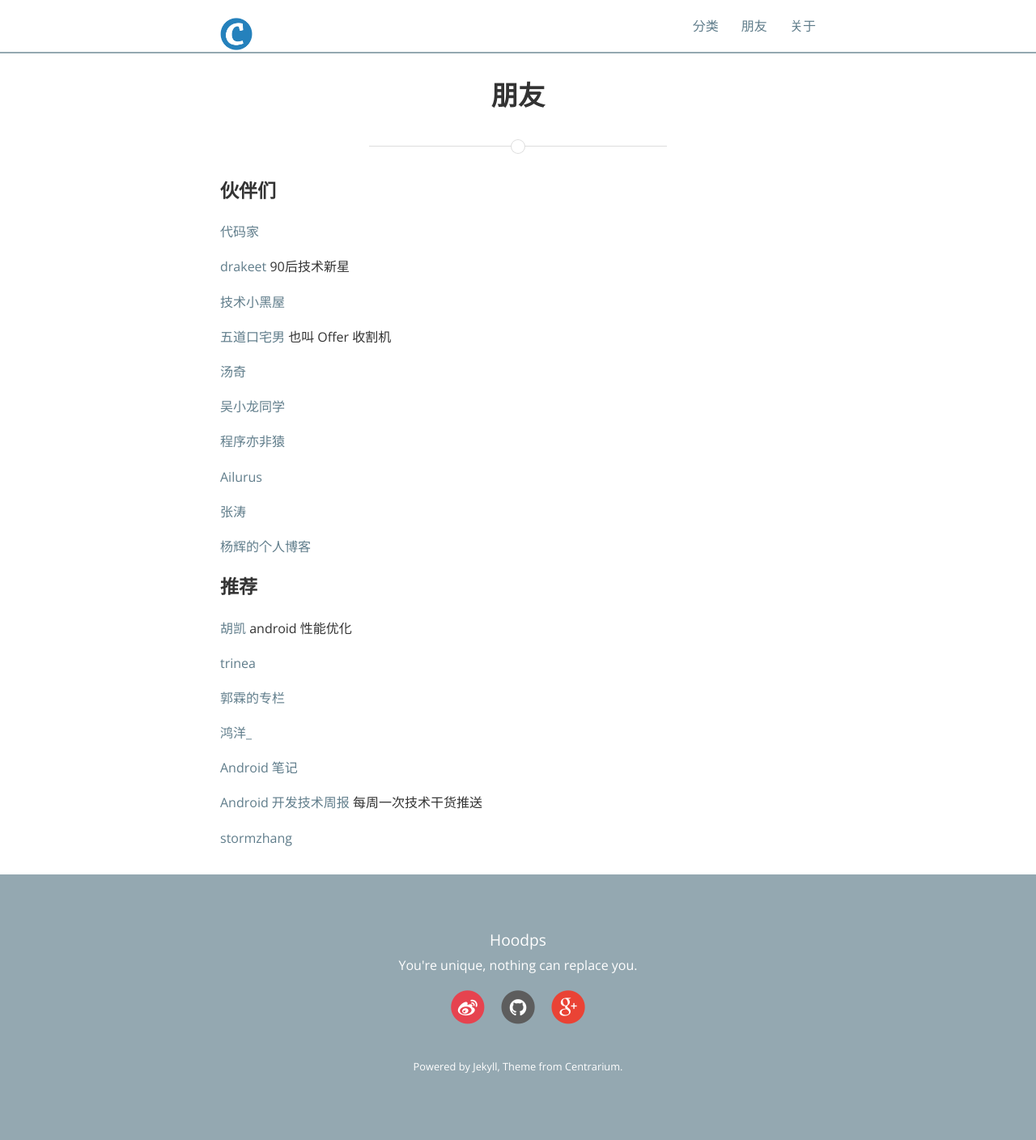
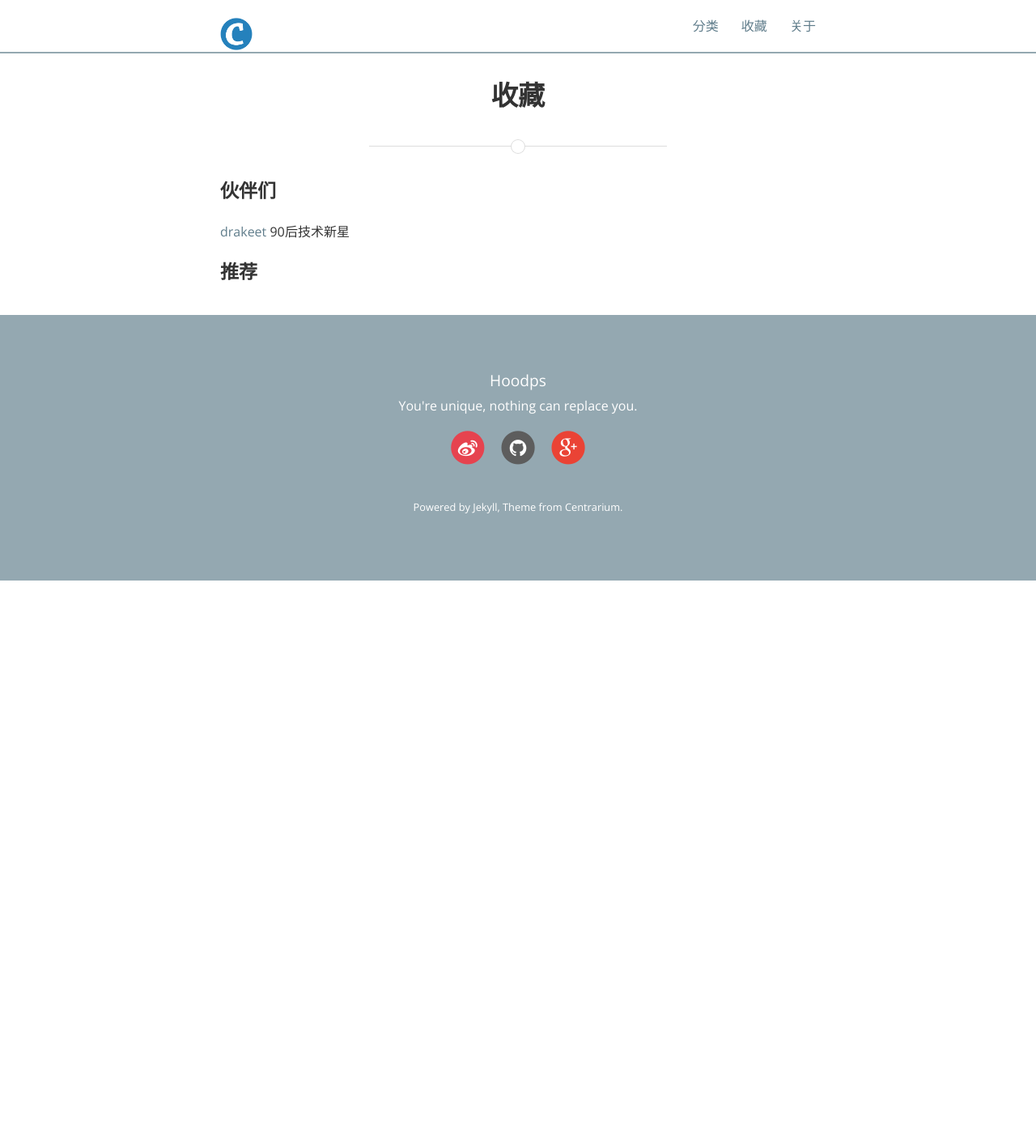
Before and after one commit to Hoodps/myblog, a Jekyll site: the page built from 3_friends.md, in a window 1280 px wide. Shown: the whole page at 81% size. Built offline with Jekyll 4.4.1, drawn with Linux system fonts in a browser that asks for light colours; after the commit the page ends 900 px from its top, so only the background shows below that.

Commit message:
first post

```diff
--- a/3_friends.md
+++ b/3_friends.md
@@ -1,43 +1,11 @@
 ---
 layout: page
-title: 朋友
+title: 收藏
 permalink: /friends/
 ---
 
 ### 伙伴们
 
-[代码家](http://blog.daimajia.com/)
-
 [drakeet](http://drakeet.me/) 90后技术新星
 
-[技术小黑屋](http://droidyue.com/)
-
-[五道口宅男](http://hujiaweibujidao.github.io/) 也叫 Offer 收割机
-
-[汤奇](http://itangqi.me/)
-
-[吴小龙同学](http://wuxiaolong.me/)
-
-[程序亦非猿](http://yifeiyuan.me/)
-
-[Ailurus](http://www.easydone.cn/)
-
-[张涛](http://kymjs.com/)
-
-[杨辉的个人博客](http://yanghui.name/)
-
 ### 推荐
-
-[胡凯](http://hukai.me/) android 性能优化
-
-[trinea](http://www.trinea.cn/)
-
-[郭霖的专栏](http://blog.csdn.net/guolin_blog?viewmode=contents)
-
-[鸿洋_](http://blog.csdn.net/lmj623565791)
-
-[Android 笔记](http://www.race604.com/)
-
-[Android 开发技术周报](http://www.androidweekly.cn/) 每周一次技术干货推送
-
-[stormzhang](http://www.stormzhang.com/)
```
Also changed, not shown: images/close.png (added), images/loading.gif (added), images/next.png (added), images/prev.png (added).
